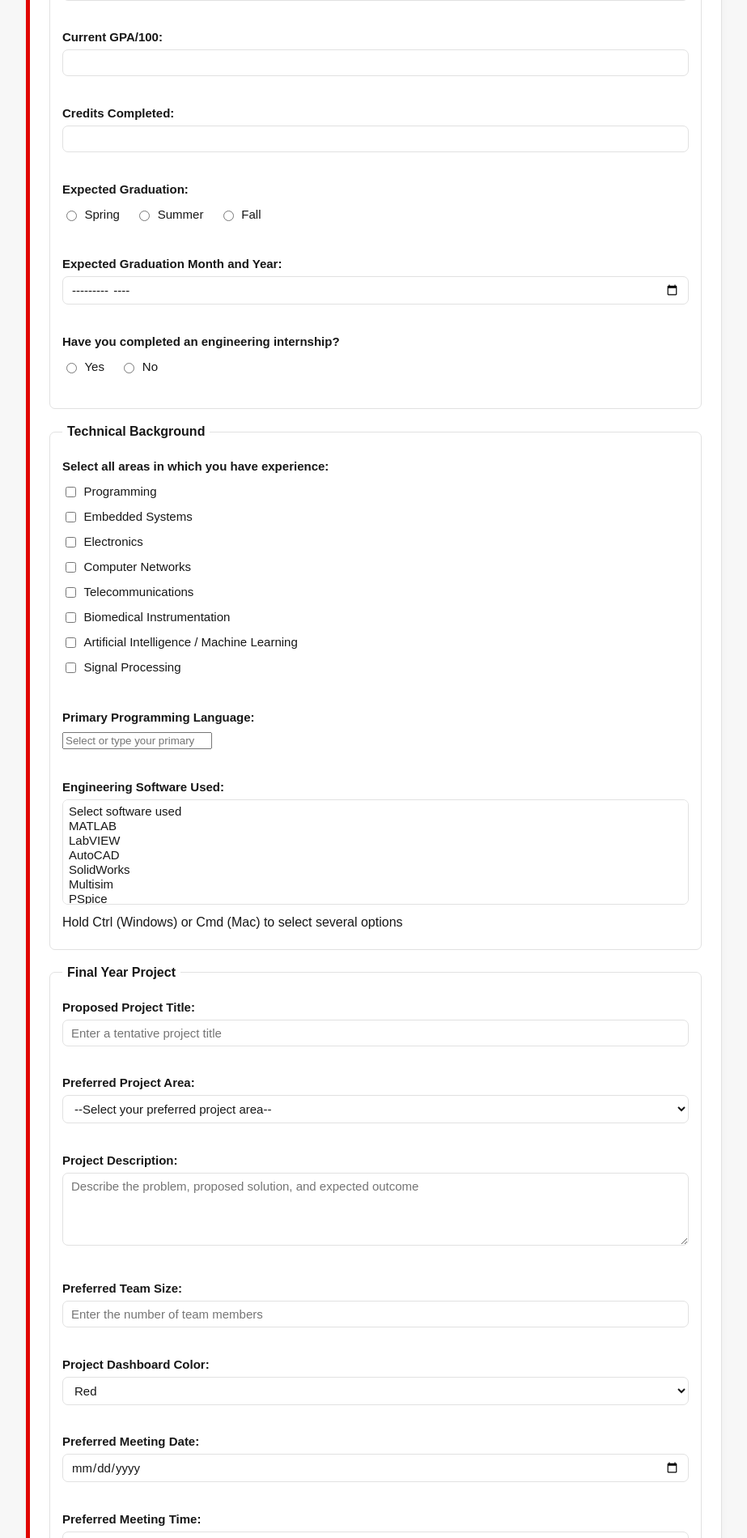
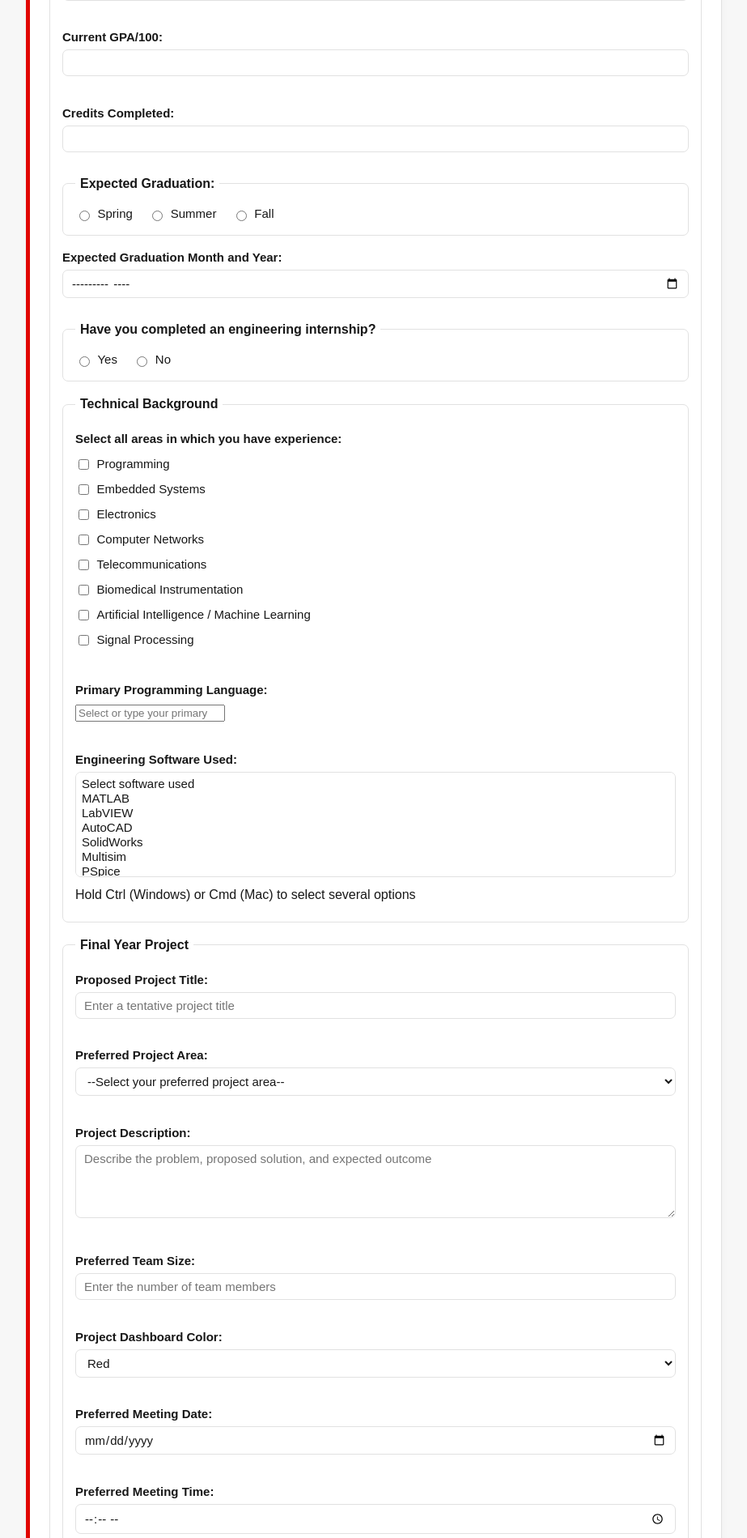
Before and after one commit to Jadfahed224/web-programming-site, a Flask app: page /submit-profile in a window 1280 px wide. Shown: the part 1187-3086 px from the top of the page at 81% size, without its empty margins (178-1101 px from the left). Run offline with Flask 3, Linux system fonts and the light colour scheme.

Commit message:
week 4: HTML Form

```diff
--- a/templates/profile-form.html
+++ b/templates/profile-form.html
@@ -55,22 +55,28 @@
     <label for="CreditsCompleted">Credits Completed:</label>
     <input type="number" id="CreditsCompleted" name="credits" min="0" max="148" step="1" required><br><br>
 
-    <label for="ExpectedGraduation">Expected Graduation:</label>
+
+    <fieldset>
+            <legend>Expected Graduation:</legend>
         <input type="radio" id="ExpectedGraduation" name="graduation" value="Spring" required>
         <label for="ExpectedGraduation">Spring</label>
         <input type="radio" id="ExpectedGraduation" name="graduation" value="Summer" required>
         <label for="ExpectedGraduation">Summer</label>
         <input type="radio" id="ExpectedGraduation" name="graduation" value="Fall" required>
-    <label for="ExpectedGraduation">Fall</label><br><br>
+        <label for="ExpectedGraduation">Fall</label><br>
+    </fieldset>
 
     <label for="ExpectedGraduationMandY">Expected Graduation Month and Year:</label>
     <input type="month" id="ExpectedGraduationMandY" name="graduation_month" min="2010-01" max="2040-01" required><br><br>
 
-    <label for="Internship">Have you completed an engineering internship?</label>
+
+    <fieldset>
+            <legend>Have you completed an engineering internship?</legend>
+
         <input type="radio" id="Internship" name="internship_completed" value="Yes" required>
         <label for="Internship">Yes</label>
         <input type="radio" id="Internship" name="internship_completed" value="No" required>
-    <label for="Internship">No</label><br><br>
+        <label for="Internship">No</label><br>
     </fieldset>
 
 <fieldset>
```
Lines whose indentation alone changed are shown as unchanged.
